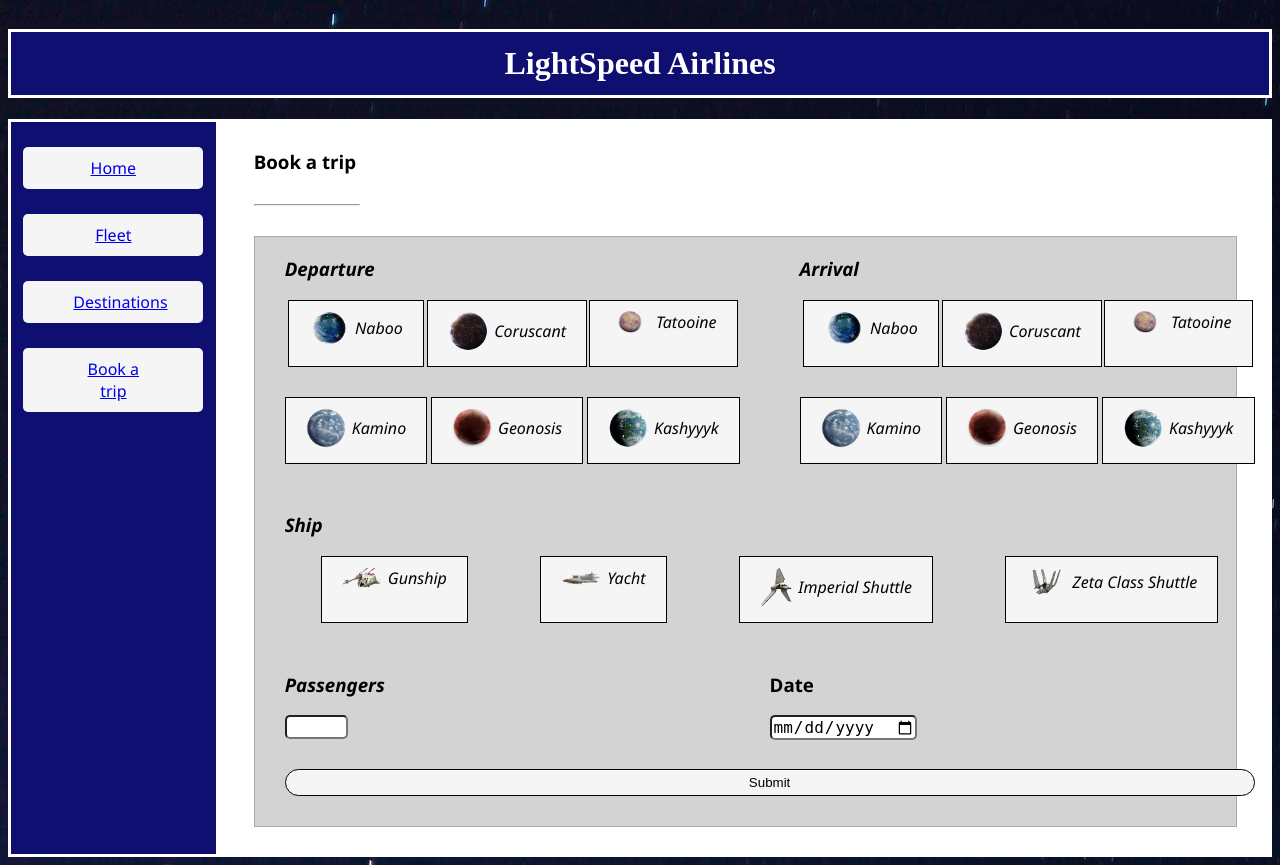
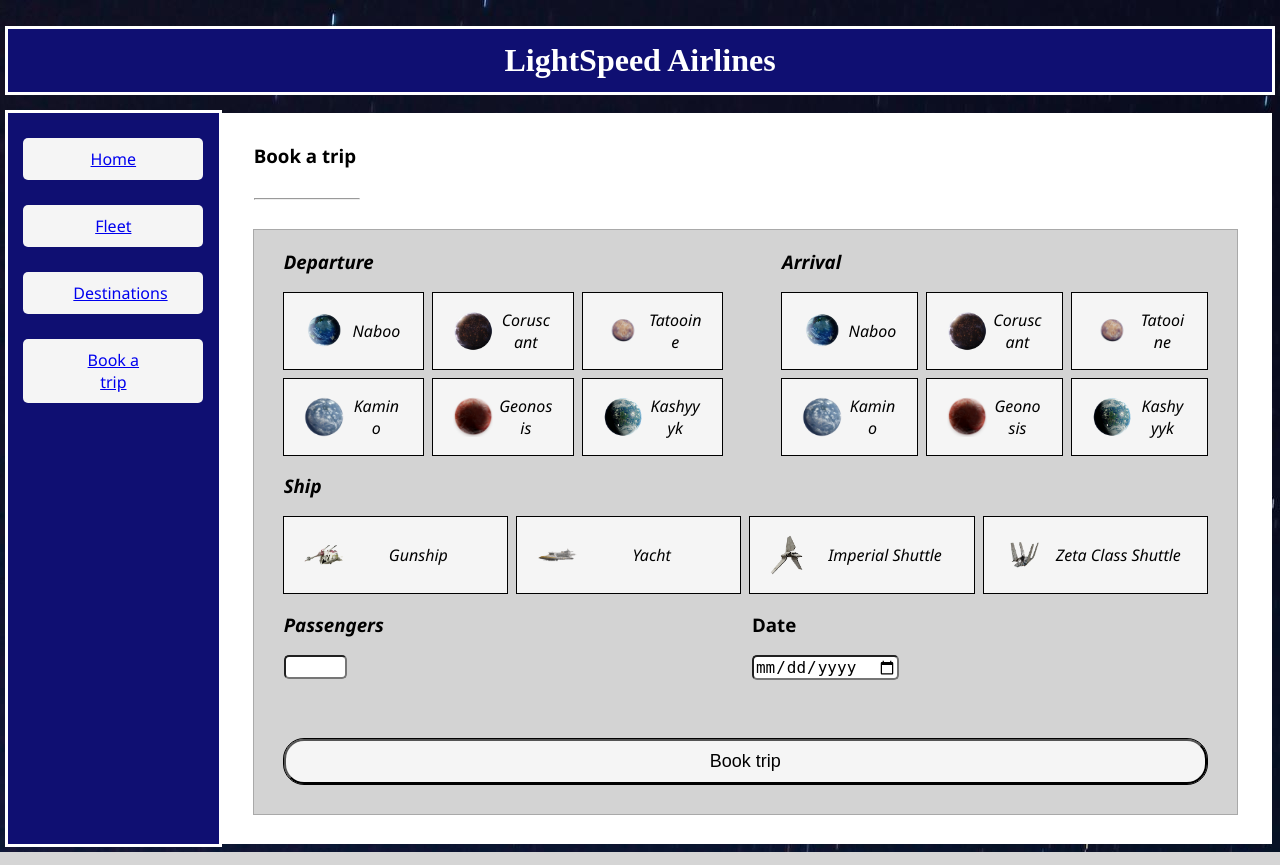
Before and after one commit to lucasangio01/lightspeed-airlines, a Python web app: template templates/book.html in a window 1280 px wide. Run offline with Jinja, Linux system fonts and the light colour scheme; the template is opened without the code that fills it, so the values that code supplies are empty.

Commit message:
add book confirmation + remove .py files

```diff
--- a/main.py
+++ /dev/null
@@ -1,6 +0,0 @@
-def main():
-    print("Hello from lightspeed-airlines!")
-
-
-if __name__ == "__main__":
-    main()
--- a/static/css/styles.css
+++ b/static/css/styles.css
@@ -19,14 +19,14 @@
     color: white;
     text-align: center;
     padding: 1%;
-    border: solid white;
+    outline: solid white;
     grid-column: 1/4;
     font-family: Rajdhani;
 }
 
 .navbar{
     background-color: rgb(15, 15, 114);
-    border: solid white;
+    outline: solid white;
     grid-column: 1/2;
     grid-row: 2/4;
 }
@@ -45,7 +45,7 @@
 
 .menu-button:hover{
     background-color: lightgray;
-    border: solid white;
+    outline: solid white;
     text-align: center;
     transition: border 1s;
 }
@@ -76,7 +76,7 @@
 
 .home-content{
     background-color: lightgray;
-    border: solid darkgray;
+    outline: solid darkgray;
     padding: 2px 9px;
     margin: 30px 30px;
 }
@@ -97,7 +97,7 @@
 
 .spaceship-block{
     background-color: lightgray;
-    border: solid darkgray;
+    outline: solid darkgray;
     padding: 10px 30px;
     text-align: center;
     grid-template-rows: auto auto;
@@ -117,13 +117,13 @@
 
 .spaceship-block:hover{
     background-color: lightgray;
-    border: solid rgb(15, 15, 114);
+    outline: solid rgb(15, 15, 114);
     transition: border 0.7s;
 }
 
 .spaceship-details summary{
     background-color: whitesmoke;
-    border: 1px solid black;
+    outline: 1px solid black;
     position: bottom;
     width: 100%;
     display: inline-block;
@@ -211,7 +211,7 @@
     margin-left: 30px;
     margin-right: 30px;
     margin-bottom: 60px;
-    border: solid darkgray 1px;
+    outline: solid darkgray 1px;
 }
 
 
@@ -230,7 +230,7 @@
     margin-left: 30px;
     margin-right: 30px;
     margin-bottom: 30px;
-    border: darkgray solid 1px;
+    outline: darkgray solid 1px;
 }
 
 .booking-dep-arr-section{
@@ -245,22 +245,33 @@
 .booking-dep-arr-blocks{
     grid-row: 2;
     display: grid;
-    grid-template-columns: auto auto auto;
-    grid-template-rows: auto auto;
+    grid-template-columns: repeat(3, minmax(0, 1fr));
+    grid-template-rows: repeat(2, 76px);
+    gap: 10px;
+    place-items: center;
+}
+
+#booking-ship-selection .booking-dep-arr-blocks{
+    grid-template-columns: repeat(4, minmax(0, 1fr));
+    grid-template-rows: 76px;
 }
 
 .booking-box{
     position: relative;
     background-color: whitesmoke;
-    border: black 1px solid;
+    outline: black 1px solid;
     padding: 10px 20px;
-    margin-inline: auto;
-    margin-bottom: 30px;
+    margin: 0;
+    width: 100%;
+    height: 100%;
+    box-sizing: border-box;
+    display: grid;
+    place-items: center;
     text-align: center;
 }
 
 .booking-box:hover{
-    border: black 2px solid;
+    outline: black 2px solid;
     cursor: pointer;
 }
 
@@ -273,9 +284,15 @@
 
 .booking-box-content{
     display: inline-grid;
-    grid-template-columns: auto auto;
+    width: 100%;
+    min-width: 0;
+    grid-template-columns: 40px minmax(0, 1fr);
     align-items: center;
     gap: 6px;
+}
+
+.booking-box-content > span{
+    overflow-wrap: anywhere;
 }
 
 .booking-box-content img{
@@ -325,13 +342,12 @@
 #booking-submit-button{
     grid-column: 1/3;
     grid-row: 5;
-    margin-left: 30px;
-    margin-right: 30px;
-    margin-bottom: 30px;
+    margin: 30px;
     background-color: whitesmoke;
-    border: solid black 1px;
-    padding: 5px;
+    outline: solid black 1px;
+    padding: 10px;
     border-radius: 20px;
+    font-size: large;
 }
 
 #booking-submit-button:hover{
@@ -343,3 +359,15 @@
 
 
 /* BOOKING CONFIRMED */
+
+#confirmation-section{
+    background-color: lightgray;
+    outline: 1px darkgray solid;
+    margin: 30px;
+    padding: 10px;
+    text-align: center;
+}
+
+#confirmation-section:hover{
+    box-shadow: 4px 4px 6px black;
+}
--- a/templates/book.html
+++ b/templates/book.html
@@ -70,7 +70,7 @@
             </section>
 
             <button id="booking-submit-button" type="submit">
-                Submit
+                Book trip
             </button>
 
         </form>
--- a/templates/booking_confirmed.html
+++ b/templates/booking_confirmed.html
@@ -21,3 +21,9 @@
     <div class="main-content-background">
         <h3 class="page-name">Book a trip</h3>
         <hr class="horizontal-line">
+        <section id="confirmation-section">
+            <h4>Booking confirmed</h4>
+            <p style="font-style: italic">Can't wait to see you on board!</p>
+        </section>
+    </div>
+</body>
```
Also changed, not shown: backend/db.py (deleted, +0 -53 lines), pyproject.toml (deleted, +0 -11 lines), backend/sqldb.db (deleted), 3 other files.
